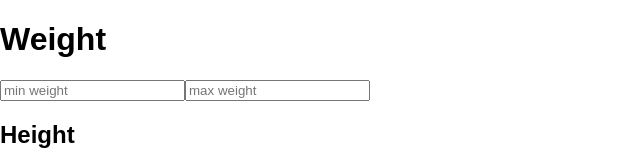
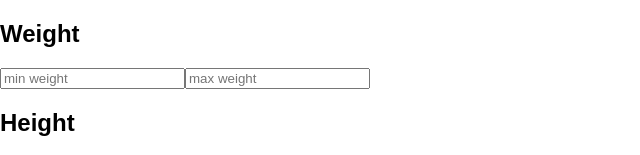
Before and after one commit to wr9/PokeApiClient, a React (Create React App) app in the folder poke-api-client/: page / in a window 1280 px wide. Shown: the top 155 px of the page, without its empty margins (0-640 px from the left). Built offline with nearby package versions, Linux system fonts and the light colour scheme; no server answers.

Commit message:
minor changes

```diff
--- a/poke-api-client/src/components/PokeResultsList.js
+++ b/poke-api-client/src/components/PokeResultsList.js
@@ -3,12 +3,7 @@ import Pokemon from './Pokemon';
 
 class PokeResultsList extends Component {
 
-    constructor(props) {
-        super(props);
-    }
-
     render() {
-        console.log(this.props.pokemon)
         return (
             <div>
                 {this.props.pokemon.length &&
--- a/poke-api-client/src/components/WeightFilter.js
+++ b/poke-api-client/src/components/WeightFilter.js
@@ -17,7 +17,8 @@ class WeightFilter extends Component {
     render() {
         return (
             <div>
-                <h1>Weight</h1>
+                <h2>Weight</h2>
+
                 <input type='number' name='min' value={this.props.filter.options.min} onChange={this.handleChange} placeholder='min weight' />
                 <input type='number' name='max' value={this.props.filter.options.max} onChange={this.handleChange} placeholder='max weight' />
             </div>
```
